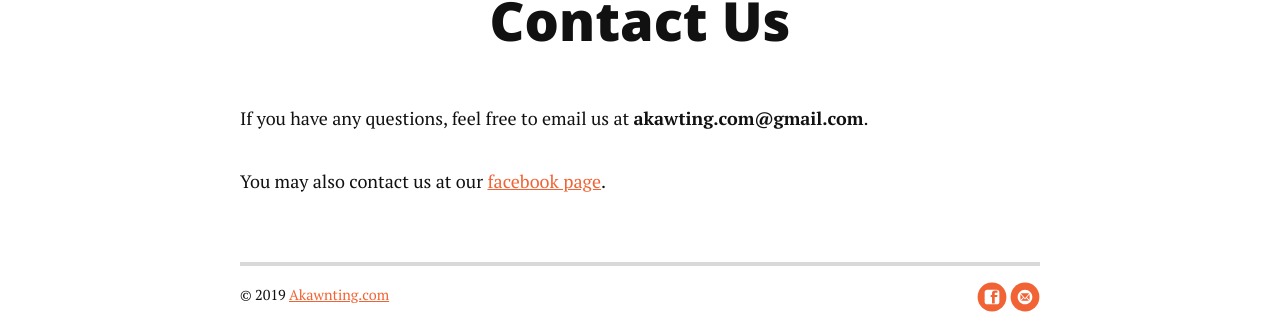
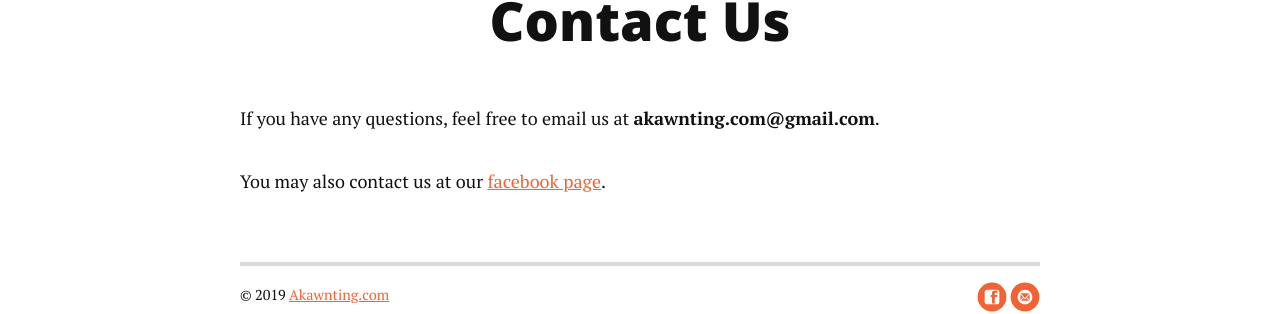
Before and after one commit to crazylynxsystem/akawnting, a Jekyll site: the page built from contact.md, in a window 1280 px wide. Shown: the part 310-624 px from the top of the page. Built offline with Jekyll 4.4.1, drawn with Linux system fonts in a browser that asks for light colours; nearby versions of some CDN libraries.

Commit message:
minor content update

```diff
--- a/contact.md
+++ b/contact.md
@@ -5,7 +5,7 @@ title: Contact Akawnting
 
 <div id="contact">
   <h1 class="pageTitle">Contact Us</h1>
-  <p>If you have any questions, feel free to email us at <strong>akawting.com@gmail.com</strong>.</p>
+  <p>If you have any questions, feel free to email us at <strong>akawnting.com@gmail.com</strong>.</p>
   <p>You may also contact us at our <a href="https://facebook.com/akawntingpage">facebook page</a>.</p>
 
 </div>
--- a/index.html
+++ b/index.html
@@ -1,6 +1,6 @@
 ---
 layout: default
-title: Akanwting
+title: Akawnting
 ---
 
 <div class="home" id="home">
```
Also changed, not shown: 3 other files.
